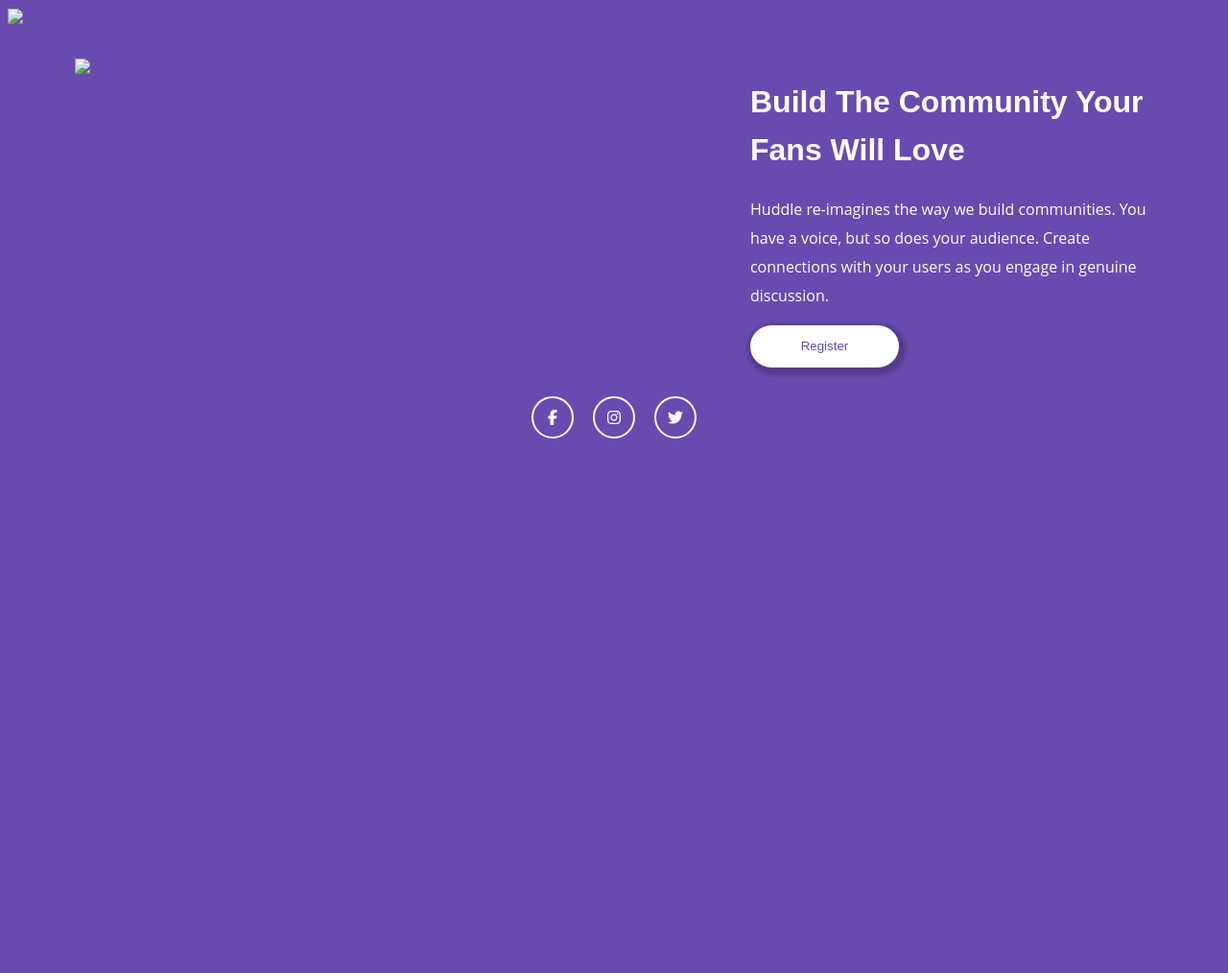
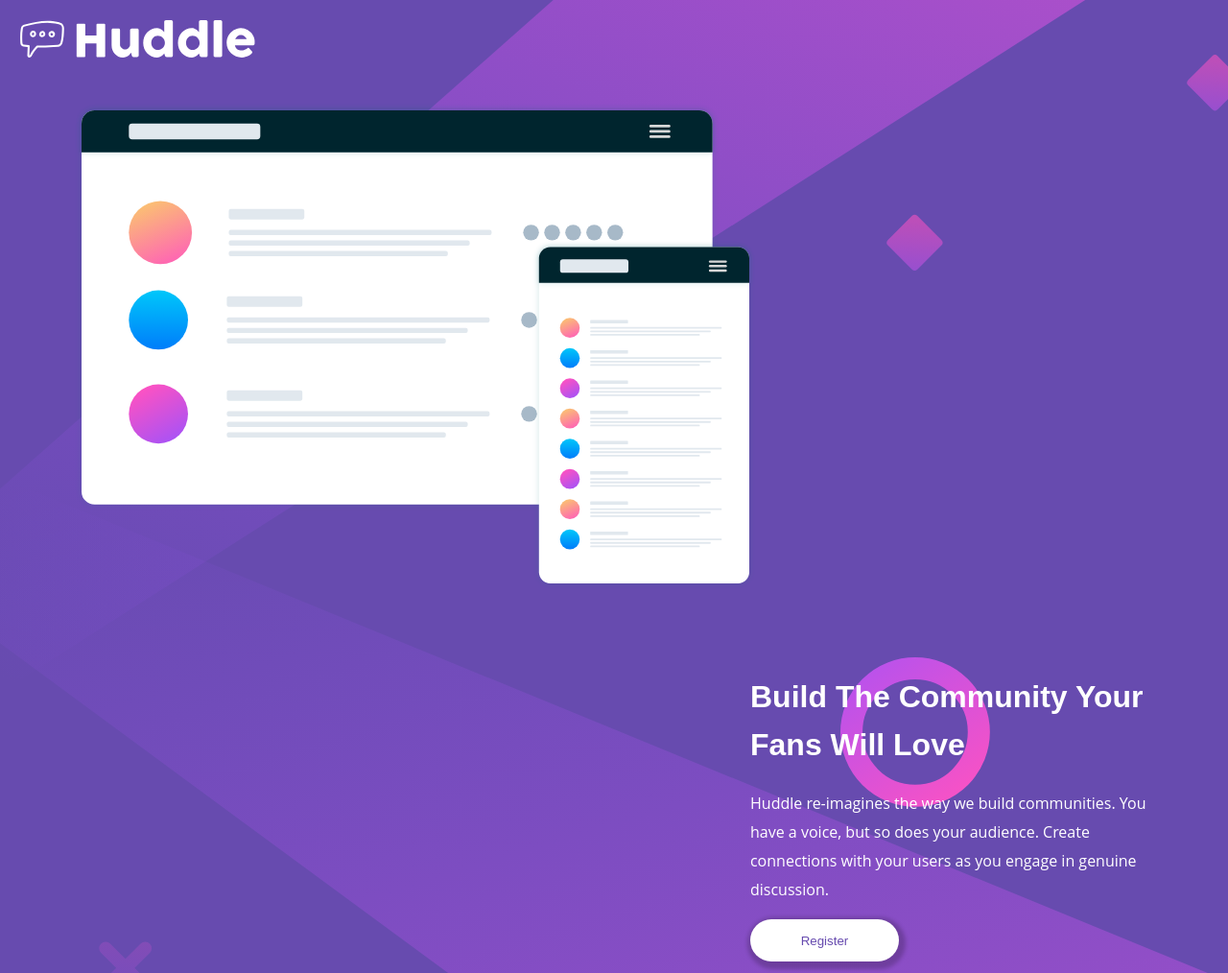
Before and after one commit to Aya-tarek0/huddle-landing-page-with-single-introductory-section-master33, a plain HTML site: page index.html in a window 1280 px wide. Shown: the top 1014 px of the page at 96% size. Before the commit the page ends 800 px from the top, so only its background shows below. Drawn offline with Linux system fonts and the light colour scheme; a web font is replaced by a local one.

Commit message:
Update index.html

```diff
--- a/index.html
+++ b/index.html
@@ -16,13 +16,13 @@
     .attribution a { color: hsl(228, 45%, 44%); }
   </style>
 </head>
-<body style="background-image: url('images/bg-desktop.svg');">
+<body style="background-image: url('bg-desktop.svg');">
   <header>
-    <img src="./images/logo.svg">
+    <img src="logo.svg">
   </header>
  <div class="container">
   <div class="image">
-    <img src="./images/illustration-mockups.svg">
+    <img src="illustration-mockups.svg">
   </div>
 <div class="div1">
   <h1> Build The Community Your Fans Will Love</h1>
```
